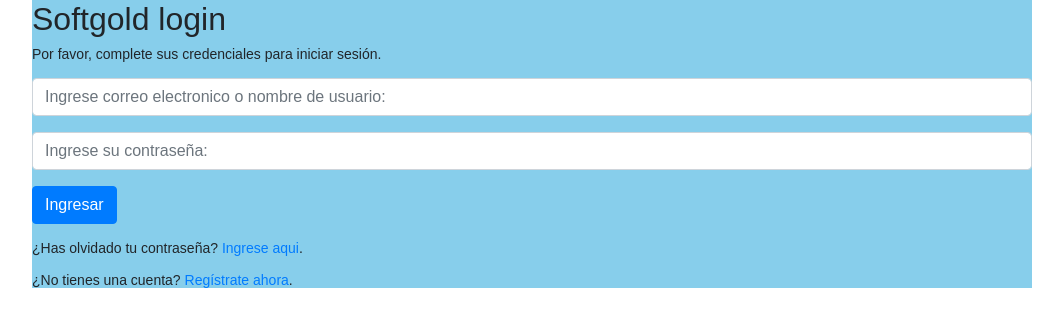
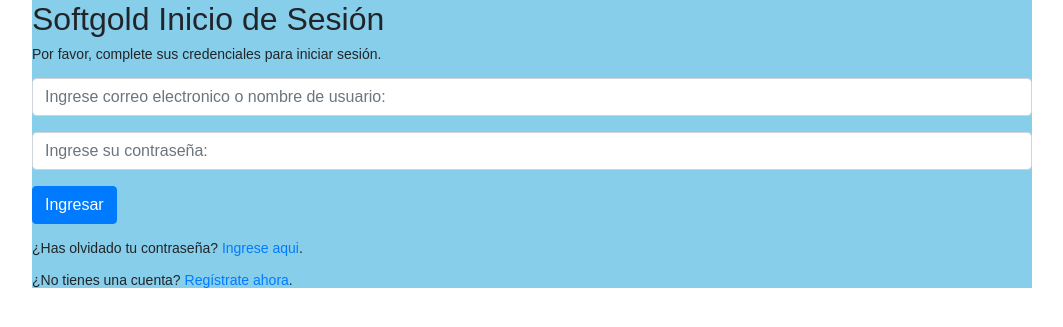
Before and after one commit to JairCoronel21/Proyecto_Login, a PHP site: page /login.php in a window 1280 px wide. Shown: the top 327 px of the page, without its empty margins (108-1171 px from the left). Run offline with PHP 8.4, Linux system fonts and the light colour scheme; some libraries are stand-ins or nearby versions.

Commit message:
he cambiado el titulo de inicio

```diff
--- a/login.php
+++ b/login.php
@@ -132,7 +132,7 @@ if($_SERVER["REQUEST_METHOD"] == "POST"){
 </head>
 <body>
     <div class="contenedor">
-        <h2>Softgold login</h2>
+        <h2>Softgold  Inicio de Sesión</h2>
         <p>Por favor, complete sus credenciales para iniciar sesión.</p>
         <form action="<?php echo htmlspecialchars($_SERVER["PHP_SELF"]); ?>" method="post">
             <div class="form-group <?php echo (!empty($username_err)) ? 'has-error' : ''; ?>">
```
